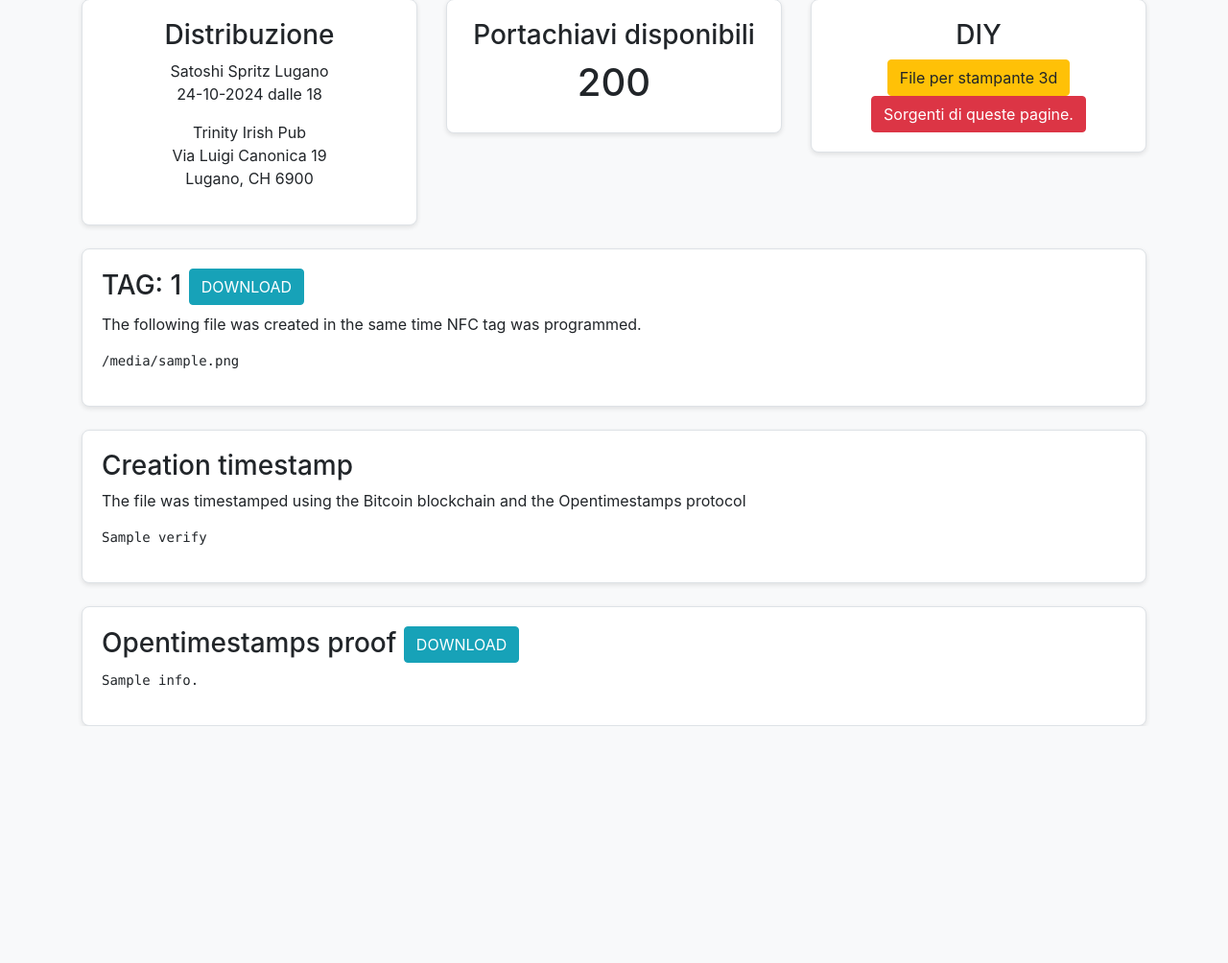
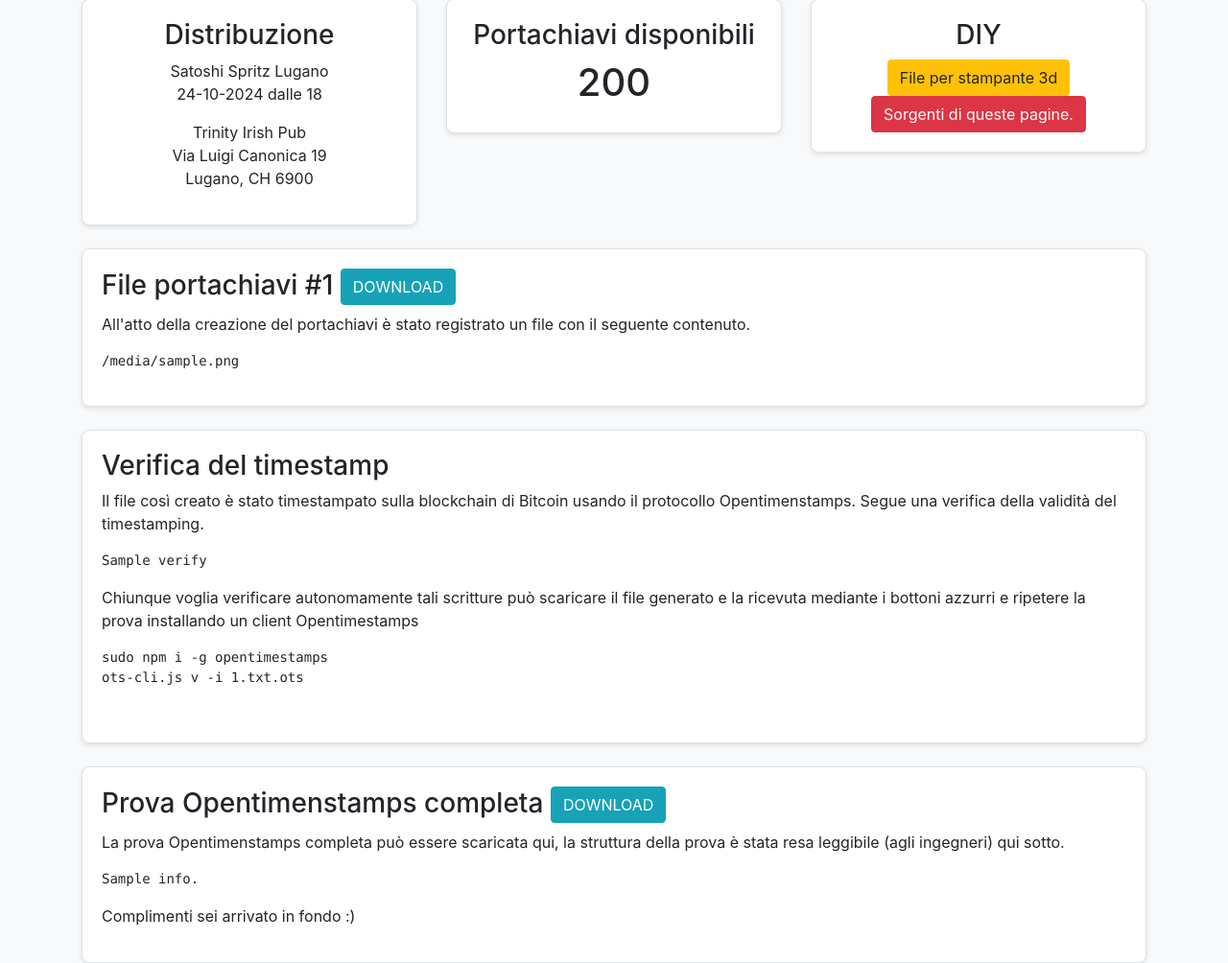
Before and after one commit to valerio-vaccaro/keyring.satoshispritz.it, a Flask app: template templates/key.html in a window 1280 px wide. Shown: the part 313-1317 px from the top of the page at 96% size. Before the commit the page ends 1070 px from the top, so only its background shows below. Run offline with Flask 3, Linux system fonts and the light colour scheme; the template is opened without the code that fills it: most values are stand-ins (such as "Sample title", 1, 10 or a date in 2020); some libraries are stand-ins or nearby versions.

Commit message:
in italianoooo

```diff
--- a/templates/key.html
+++ b/templates/key.html
@@ -4,8 +4,8 @@
     <div class="row">
         <div class="col-md-12 text-left">
             <div class="stat-box">
-                <h3>TAG: {{uid}} <a href="static/{{uid}}.txt" target="_blank"><button type="button" class="btn btn-info">DOWNLOAD</button></a></h3>
-                <p>The following file was created in the same time NFC tag was programmed.</p>
+                <h3>File portachiavi #{{uid}} <a href="static/{{uid}}.txt" target="_blank"><button type="button" class="btn btn-info">DOWNLOAD</button></a></h3>
+                <p>All'atto della creazione del portachiavi è stato registrato un file con il seguente contenuto.</p>
                 <pre>{{file}}</pre>
             </div>
         </div>
@@ -14,9 +14,14 @@
     <div class="row">
         <div class="col-md-12 text-left">
             <div class="stat-box">
-                <h3>Creation timestamp</h3>
-                <p>The file was timestamped using the Bitcoin blockchain and the Opentimestamps protocol</p>
+                <h3>Verifica del timestamp</h3>
+                <p>Il file così creato è stato timestampato sulla blockchain di Bitcoin usando il protocollo Opentimenstamps. Segue una verifica della validità del timestamping.</p>
                 <pre>{{verify}}</pre>
+                <p>Chiunque voglia verificare autonomamente tali scritture può scaricare il file generato e la ricevuta mediante i bottoni azzurri e ripetere la prova installando un client Opentimestamps</p>
+                <pre>
+sudo npm i -g opentimestamps
+ots-cli.js v -i {{uid}}.txt.ots
+                </pre>
             </div>
         </div>
     </div>
@@ -24,8 +29,10 @@
     <div class="row">
         <div class="col-md-12 text-left">
             <div class="stat-box">
-                <h3>Opentimestamps proof <a href="static/{{uid}}.txt.ots" target="_blank"><button type="button" class="btn btn-info">DOWNLOAD</button></a></h3>
+                <h3>Prova Opentimenstamps completa <a href="static/{{uid}}.txt.ots" target="_blank"><button type="button" class="btn btn-info">DOWNLOAD</button></a></h3>
+                <p>La prova Opentimenstamps completa può essere scaricata qui, la struttura della prova è stata resa leggibile (agli ingegneri) qui sotto.</p>
                 <pre>{{info}}.</pre>
+                <p>Complimenti sei arrivato in fondo :)</p>
             </div>
         </div>
     </div>
```
